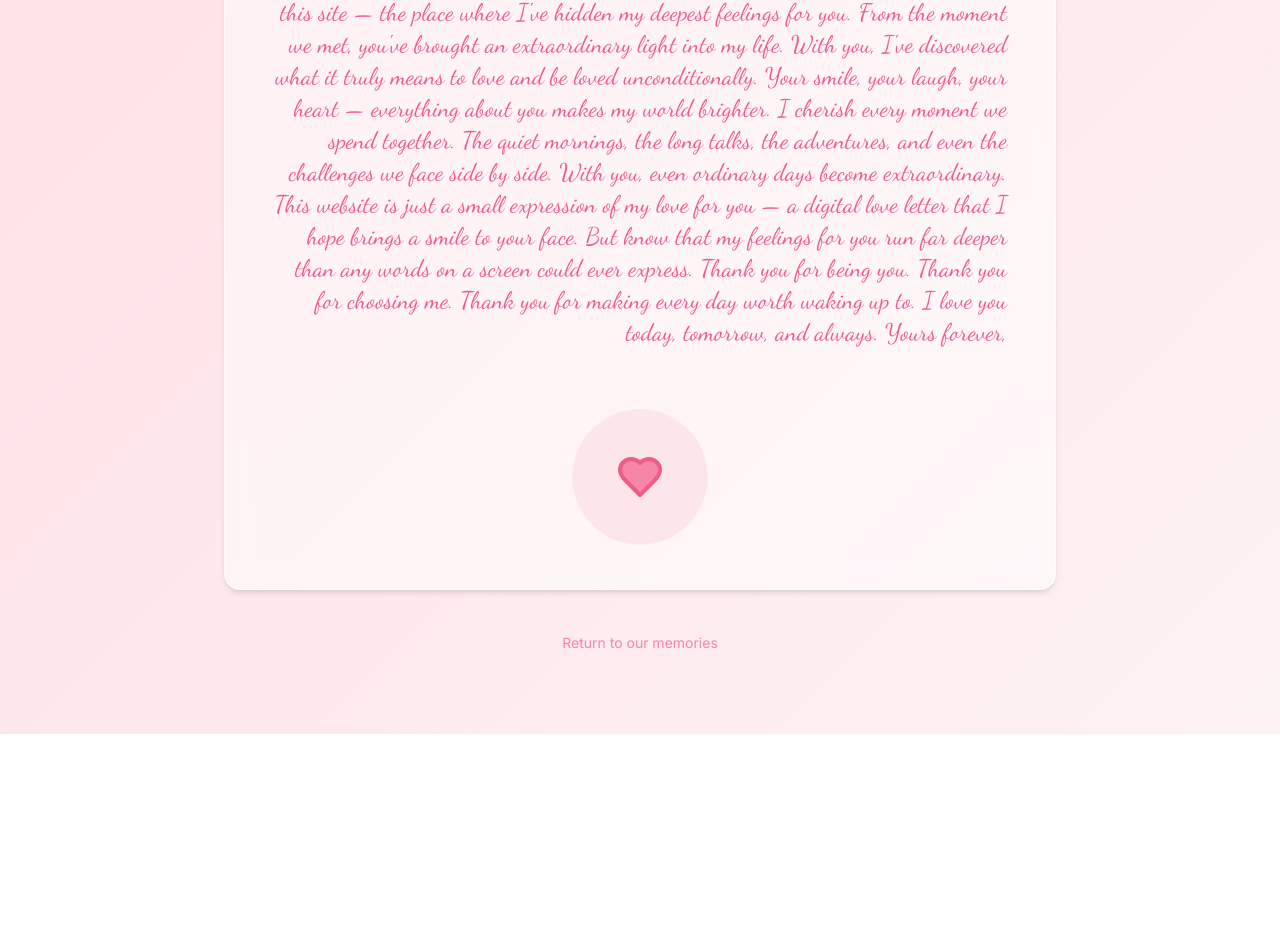
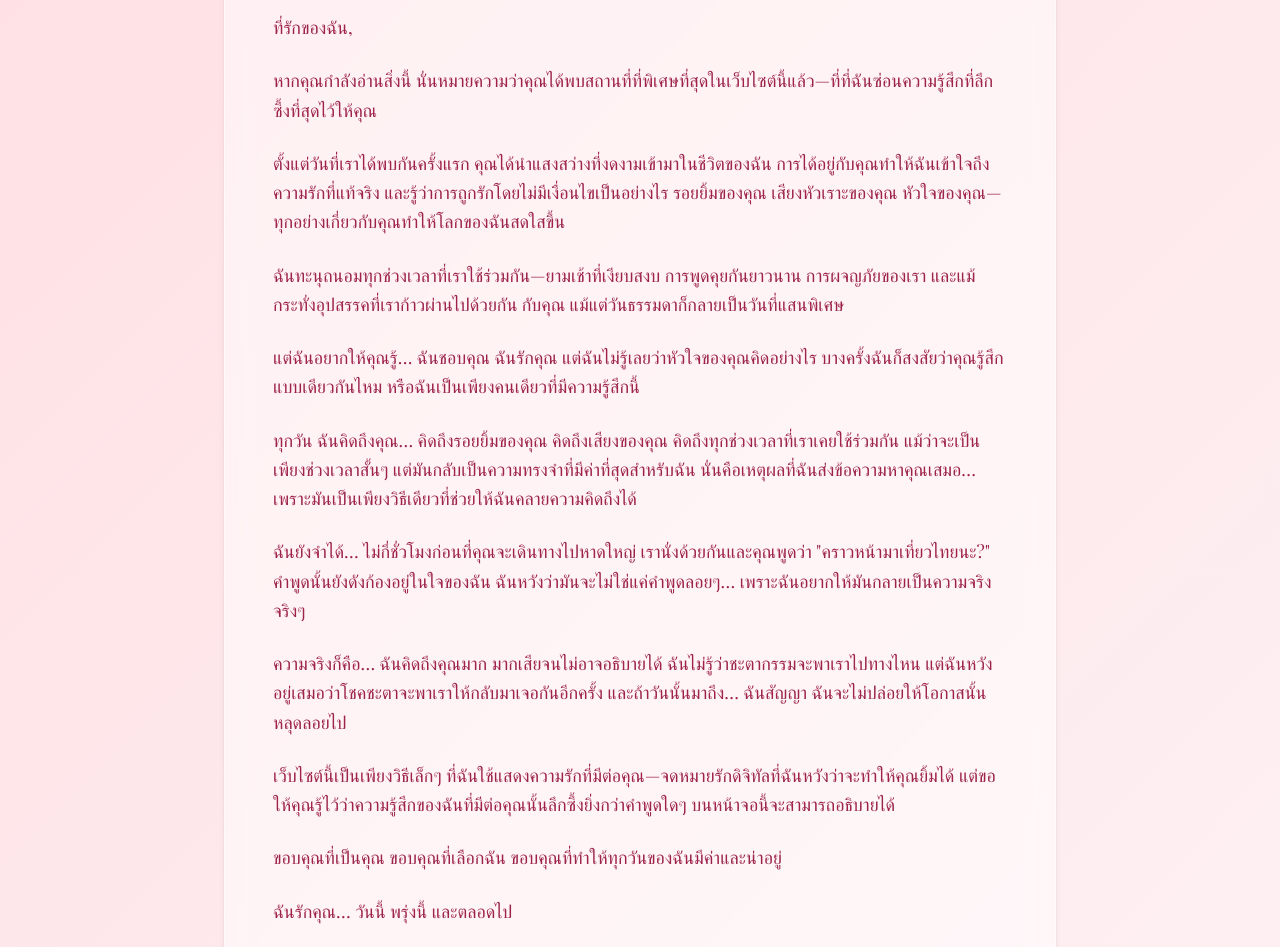
Before and after one commit to Adib2024/heartstring-bouquet, a React (Vite) app: page /surprise in a window 1280 px wide. Shown: the part 447-1394 px from the top of the page. Before the commit the page ends 1181 px from the top, so only its background shows below. Built offline with nearby package versions, Linux system fonts and the light colour scheme; a web font is replaced by a local one.

Commit message:
Update love letter content
Replaced the existing love letter content with a new message.

```diff
--- a/src/pages/SurprisePage.tsx
+++ b/src/pages/SurprisePage.tsx
@@ -17,21 +17,31 @@ const SurprisePage: React.FC = () => {
   }, []);
 
   const letterContent = `
-    My Dearest,
+    ที่รักของฉัน,
 
-    If you're reading this, you've found your way to the most special part of this site — the place where I've hidden my deepest feelings for you.
+    หากคุณกำลังอ่านสิ่งนี้ นั่นหมายความว่าคุณได้พบสถานที่ที่พิเศษที่สุดในเว็บไซต์นี้แล้ว—ที่ที่ฉันซ่อนความรู้สึกที่ลึกซึ้งที่สุดไว้ให้คุณ
 
-    From the moment we met, you've brought an extraordinary light into my life. With you, I've discovered what it truly means to love and be loved unconditionally. Your smile, your laugh, your heart — everything about you makes my world brighter.
+    ตั้งแต่วันที่เราได้พบกันครั้งแรก คุณได้นำแสงสว่างที่งดงามเข้ามาในชีวิตของฉัน การได้อยู่กับคุณทำให้ฉันเข้าใจถึงความรักที่แท้จริง และรู้ว่าการถูกรักโดยไม่มีเงื่อนไขเป็นอย่างไร รอยยิ้มของคุณ เสียงหัวเราะของคุณ หัวใจของคุณ—ทุกอย่างเกี่ยวกับคุณทำให้โลกของฉันสดใสขึ้น
 
-    I cherish every moment we spend together. The quiet mornings, the long talks, the adventures, and even the challenges we face side by side. With you, even ordinary days become extraordinary.
+    ฉันทะนุถนอมทุกช่วงเวลาที่เราใช้ร่วมกัน—ยามเช้าที่เงียบสงบ การพูดคุยกันยาวนาน การผจญภัยของเรา และแม้กระทั่งอุปสรรคที่เราก้าวผ่านไปด้วยกัน กับคุณ แม้แต่วันธรรมดาก็กลายเป็นวันที่แสนพิเศษ
 
-    This website is just a small expression of my love for you — a digital love letter that I hope brings a smile to your face. But know that my feelings for you run far deeper than any words on a screen could ever express.
+    แต่ฉันอยากให้คุณรู้… ฉันชอบคุณ ฉันรักคุณ แต่ฉันไม่รู้เลยว่าหัวใจของคุณคิดอย่างไร บางครั้งฉันก็สงสัยว่าคุณรู้สึกแบบเดียวกันไหม หรือฉันเป็นเพียงคนเดียวที่มีความรู้สึกนี้
 
-    Thank you for being you. Thank you for choosing me. Thank you for making every day worth waking up to.
+    ทุกวัน ฉันคิดถึงคุณ… คิดถึงรอยยิ้มของคุณ คิดถึงเสียงของคุณ คิดถึงทุกช่วงเวลาที่เราเคยใช้ร่วมกัน แม้ว่าจะเป็นเพียงช่วงเวลาสั้นๆ แต่มันกลับเป็นความทรงจำที่มีค่าที่สุดสำหรับฉัน นั่นคือเหตุผลที่ฉันส่งข้อความหาคุณเสมอ… เพราะมันเป็นเพียงวิธีเดียวที่ช่วยให้ฉันคลายความคิดถึงได้
 
-    I love you today, tomorrow, and always.
+    ฉันยังจำได้… ไม่กี่ชั่วโมงก่อนที่คุณจะเดินทางไปหาดใหญ่ เรานั่งด้วยกันและคุณพูดว่า "คราวหน้ามาเที่ยวไทยนะ?" คำพูดนั้นยังดังก้องอยู่ในใจของฉัน ฉันหวังว่ามันจะไม่ใช่แค่คำพูดลอยๆ… เพราะฉันอยากให้มันกลายเป็นความจริงจริงๆ
 
-    Yours forever,
+    ความจริงก็คือ… ฉันคิดถึงคุณมาก มากเสียจนไม่อาจอธิบายได้ ฉันไม่รู้ว่าชะตากรรมจะพาเราไปทางไหน แต่ฉันหวังอยู่เสมอว่าโชคชะตาจะพาเราให้กลับมาเจอกันอีกครั้ง และถ้าวันนั้นมาถึง… ฉันสัญญา ฉันจะไม่ปล่อยให้โอกาสนั้นหลุดลอยไป
+
+    เว็บไซต์นี้เป็นเพียงวิธีเล็กๆ ที่ฉันใช้แสดงความรักที่มีต่อคุณ—จดหมายรักดิจิทัลที่ฉันหวังว่าจะทำให้คุณยิ้มได้ แต่ขอให้คุณรู้ไว้ว่าความรู้สึกของฉันที่มีต่อคุณนั้นลึกซึ้งยิ่งกว่าคำพูดใดๆ บนหน้าจอนี้จะสามารถอธิบายได้
+
+    ขอบคุณที่เป็นคุณ
+    ขอบคุณที่เลือกฉัน
+    ขอบคุณที่ทำให้ทุกวันของฉันมีค่าและน่าอยู่
+
+    ฉันรักคุณ… วันนี้ พรุ่งนี้ และตลอดไป
+
+    จากคนที่คิดถึงคุณเสมอ... 💖
   `;
 
   return (
@@ -69,7 +79,7 @@ const SurprisePage: React.FC = () => {
                 animate={{ opacity: 1 }}
                 transition={{ duration: 0.8, delay: 0.3 }}
               >
-                My Secret Love Letter
+                จดหมายรักลับของฉัน | Surat Cinta Rahsia Saya
               </motion.h1>
 
               <motion.div
```
